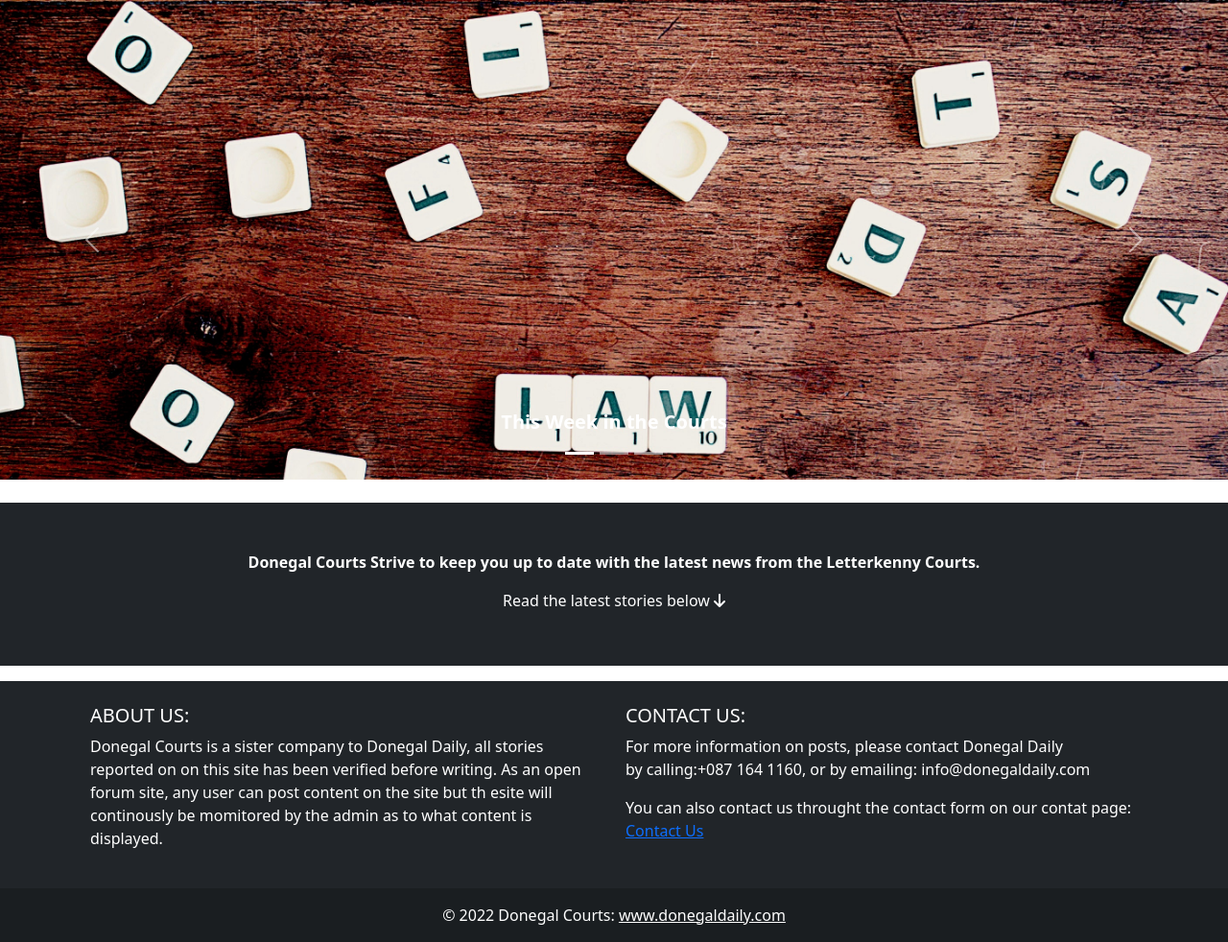
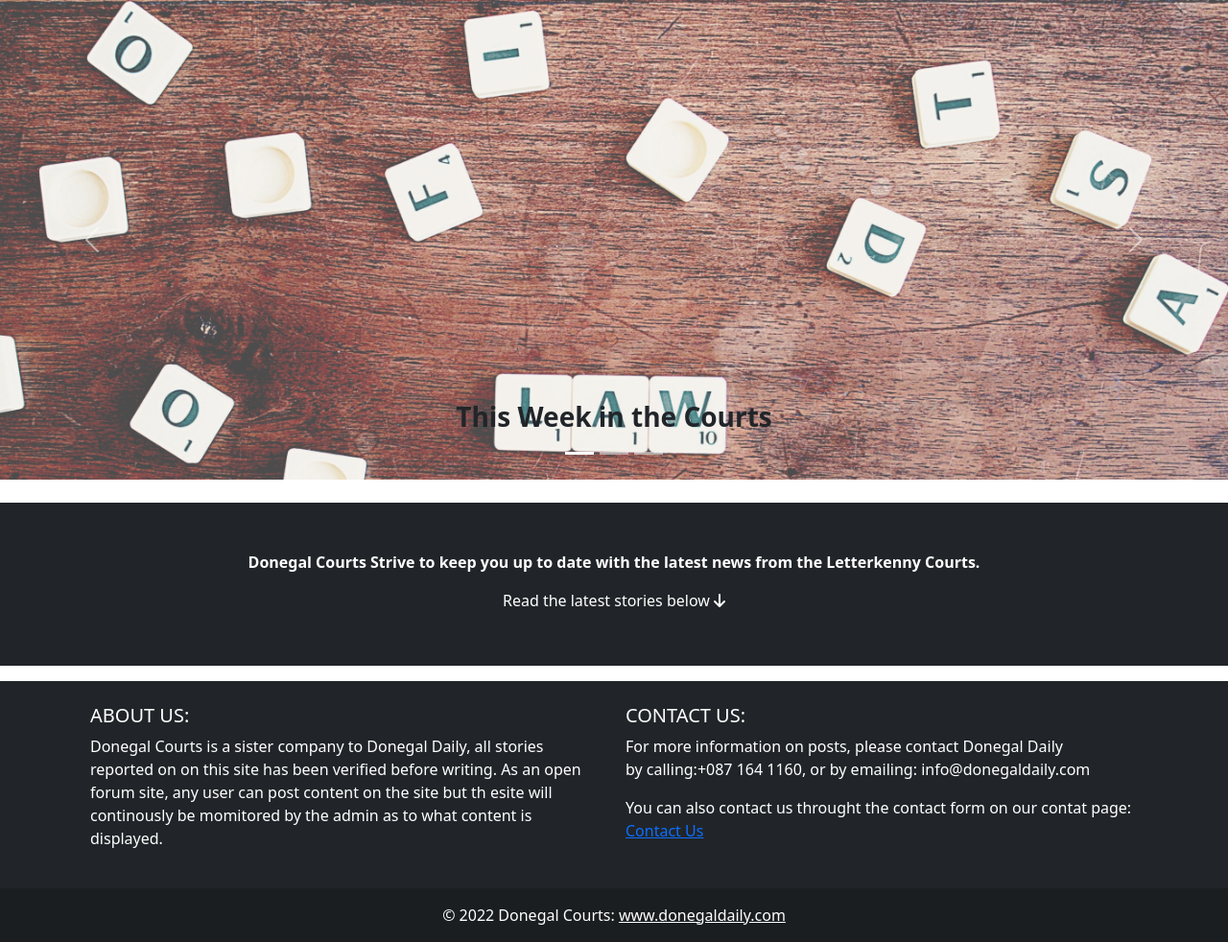
Before and after one commit to MeganNyhan/CI_PP4_Donegal_Courts, a Django app: template templates/home.html in a window 1280 px wide. Shown: the part 76-1058 px from the top of the page at 96% size. Run offline with Django 3.2, Linux system fonts and the light colour scheme; the template is opened without the code that fills it, so the values that code supplies are empty; some libraries are stand-ins or nearby versions.

Commit message:
Stlye the caption in the slider

```diff
--- a/static/style.css
+++ b/static/style.css
@@ -231,3 +231,7 @@ body {
     padding-top:50px;
     padding-bottom:40px;
 }
+
+.carousel-item-active > img{
+    opacity: 0.7;
+}
--- a/templates/home.html
+++ b/templates/home.html
@@ -9,10 +9,10 @@
     <button type="button" data-bs-target="#carouselExampleCaptions" data-bs-slide-to="2" aria-label="Slide 3"></button>
   </div>
   <div class="carousel-inner">
-    <div class="carousel-item landscape active">
+    <div class="carousel-item-active landscape active ">
       <img src="static/img/slider1.jpg" class="d-block w-100" alt="...">
       <div class="carousel-caption d-none d-md-block">
-        <h5 class="text-white"><strong>This Week in the Courts</strong></h5>
+        <h3 class="text-dark"><strong>This Week in the Courts</strong></h3>
       </div>
     </div>
     <div class="carousel-item landscape">
```
